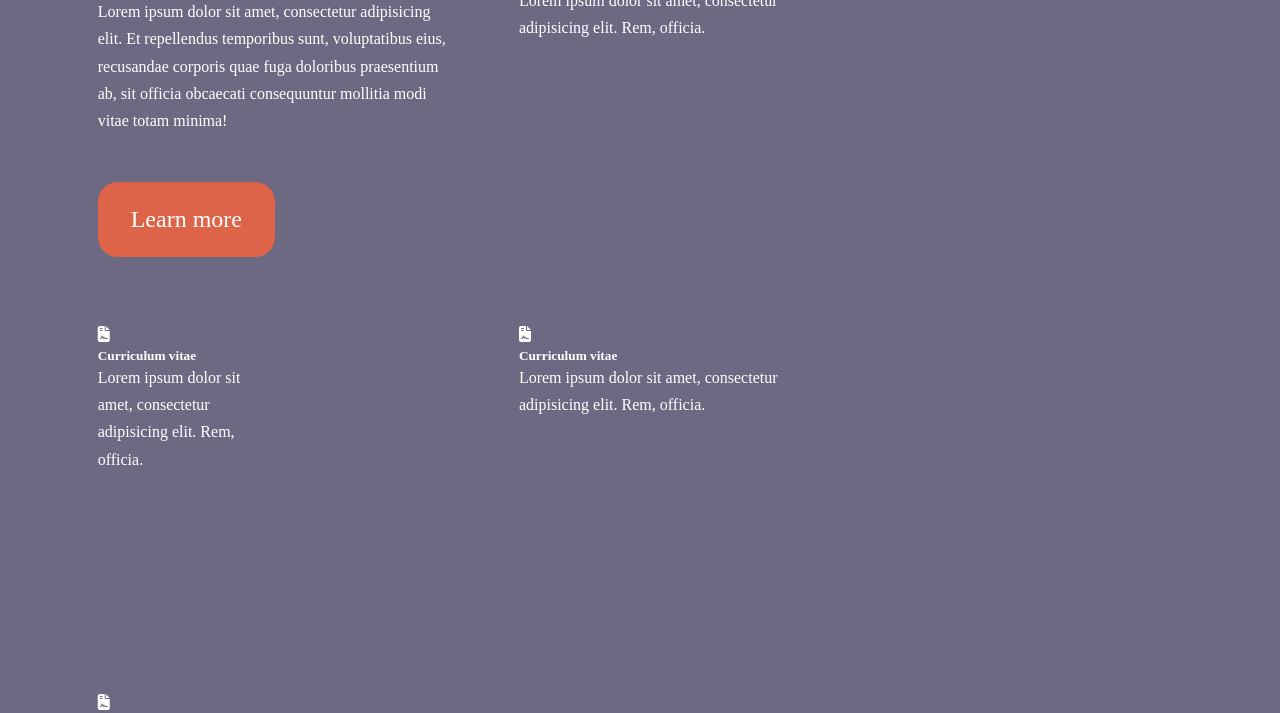
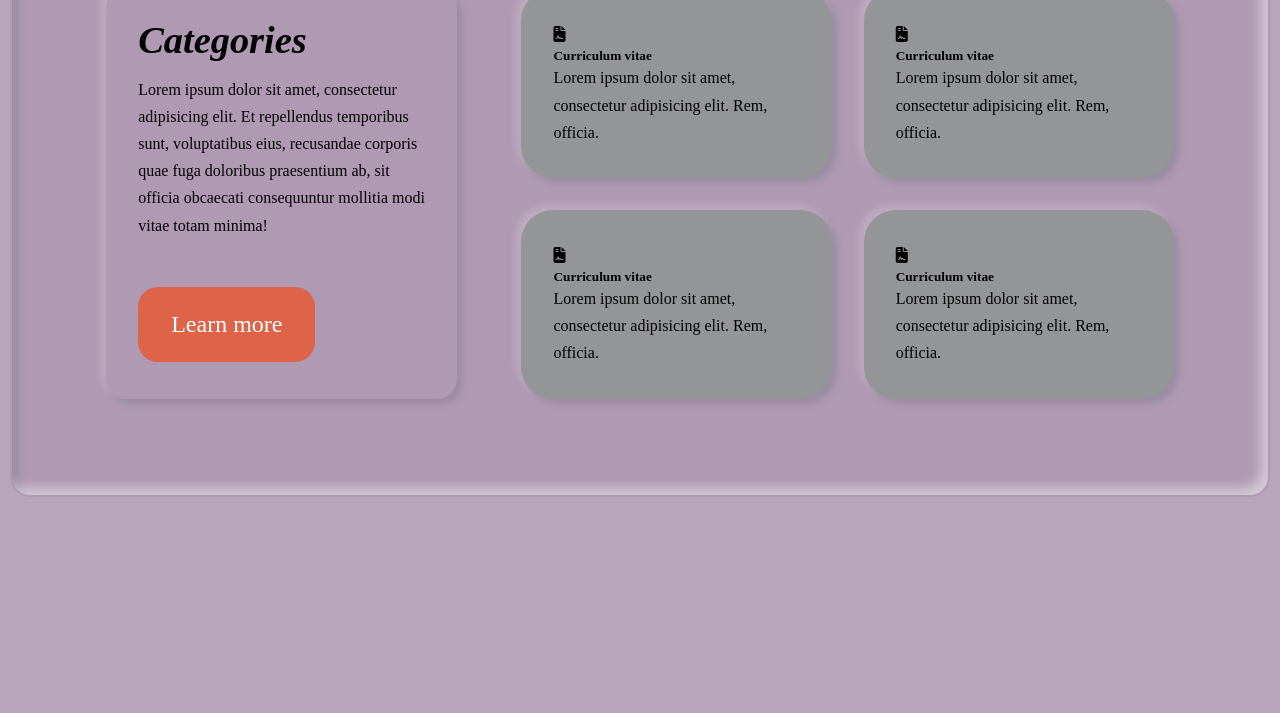
Before and after one commit to kelvinirungu/COACH-NANCY, a plain HTML site: page index.html in a window 1280 px wide. Shown: the part 733-1446 px from the top of the page. After the commit the page ends 1230 px from the top, so only its background shows below. Drawn offline with nearby package versions, Linux system fonts and the light colour scheme; a web font is replaced by a local one.

Commit message:
change to category and styling

```diff
--- a/css/style.css
+++ b/css/style.css
@@ -345,6 +345,10 @@ box-shadow: 0 10px 0 0 #af9ab2e1;
     position: relative;
     top: 6rem;
     background: var(--color-bg);
+    box-shadow: inset -7px -7px 11px #ffffff2d, inset 7px 7px 9px rgba(94, 104, 121, .288);
+    border-radius: 20px;
+    right: 5px;
+    left: 5px;
     overflow: hidden;
     height: 70vh;
     margin-bottom: 10rem;
@@ -358,7 +362,9 @@ box-shadow: 0 10px 0 0 #af9ab2e1;
     gap: 5rem;
     height: 100%;
 }
-
+.header-left {
+    padding: 2rem;
+}
 .header-left p {
     margin: 1rem 0 2.4rem ;
 }
@@ -367,14 +373,19 @@ box-shadow: 0 10px 0 0 #af9ab2e1;
 /* =======CATEGORIES======== */
 
 .categories {
-    /* position: relative;
-    display: grid; */
-    background-color: #14213d75;
+    position: absolute;
+    background: var(--color-bg);
+    color: #000000;
     border: 2px solid transparent;
     margin-top: 10px;
     border-radius: 20px;
+    box-shadow: inset -7px -7px 11px #ffffff73, inset 7px 7px 9px rgba(94, 104, 121, .288);
+    right: 10px;
+    left: 10px;
+
 
 }
+
  .categories h1 {
     line-height: 1;
     margin-bottom: 1rems;
@@ -388,18 +399,55 @@ box-shadow: 0 10px 0 0 #af9ab2e1;
     grid-template-areas:
     "categories-left categories-right";
  }
+ .categories-left {
+    padding: 2rem;
+    border-radius: 20px;
+    box-shadow: -5px -5px 9px #ffffff2d, 5px 5px 7px rgba(94, 104, 121, .288);
+ }
 
  .categories-left p {
     margin: 1rem 0 3rem;
  }
 
+ .btn-left {
+    /* position: absolute; */
+    padding-left: 10px;
+ }
+
  .categories-right {
+    grid-column: categories-right;
     display: grid;
-    grid-template-columns: 0.9fr 1.1fr;
-    grid-template-rows: 1fr 1fr;
-    gap: 0em 0px;
-    grid-template-areas:
-      "A B"
-      "C D";
+    display: grid;
+  grid-template-columns: 1fr 1fr;
+  grid-template-rows: 1fr 1fr;
+  gap: 2rem;
+  grid-template-areas:
+    "A B"
+    "C D";
 
  }
+
+
+ .right-a {
+    grid-column: A;
+ }
+
+ .right-b {
+    grid-column: B;
+ }
+
+ .right-c {
+    grid-column: C;
+ }
+
+ .right-d {
+    grid-column: D;
+ }
+
+ .category {
+    background: #949597;
+    padding: 2rem;
+    border-radius: 2rem;
+    box-shadow: -5px -5px 9px #ffffff2d, 5px 5px 7px rgba(94, 104, 121, .288);
+    transition: var(--transition);
+ }
--- a/index.html
+++ b/index.html
@@ -140,6 +140,7 @@
           <a href="#" class="btn btn-primary">Learn more</a>
         </div>
         <div class="categories-right">
+          <div class="right-a">
             <article class="category">
               <span class="categort-icon">
                 <i class="fa-solid fa-file-contract"></i>
@@ -151,7 +152,8 @@
               </p>
             </article>
           </div>
-        <div class="categories-right">
+
+          <div class="right-b">
             <article class="category">
               <span class="categort-icon">
                 <i class="fa-solid fa-file-contract"></i>
@@ -163,7 +165,7 @@
               </p>
             </article>
           </div>
-        <div class="categories-right">
+          <div class="right-c">
             <article class="category">
               <span class="categort-icon">
                 <i class="fa-solid fa-file-contract"></i>
@@ -175,7 +177,7 @@
               </p>
             </article>
           </div>
-        <div class="categories-right">
+          <div class="right-d">
             <article class="category">
               <span class="categort-icon">
                 <i class="fa-solid fa-file-contract"></i>
@@ -188,6 +190,7 @@
             </article>
           </div>
         </div>
+      </div>
     </section>
 
     <script src="/app.js"></script>
```
Lines whose indentation alone changed are shown as unchanged.
